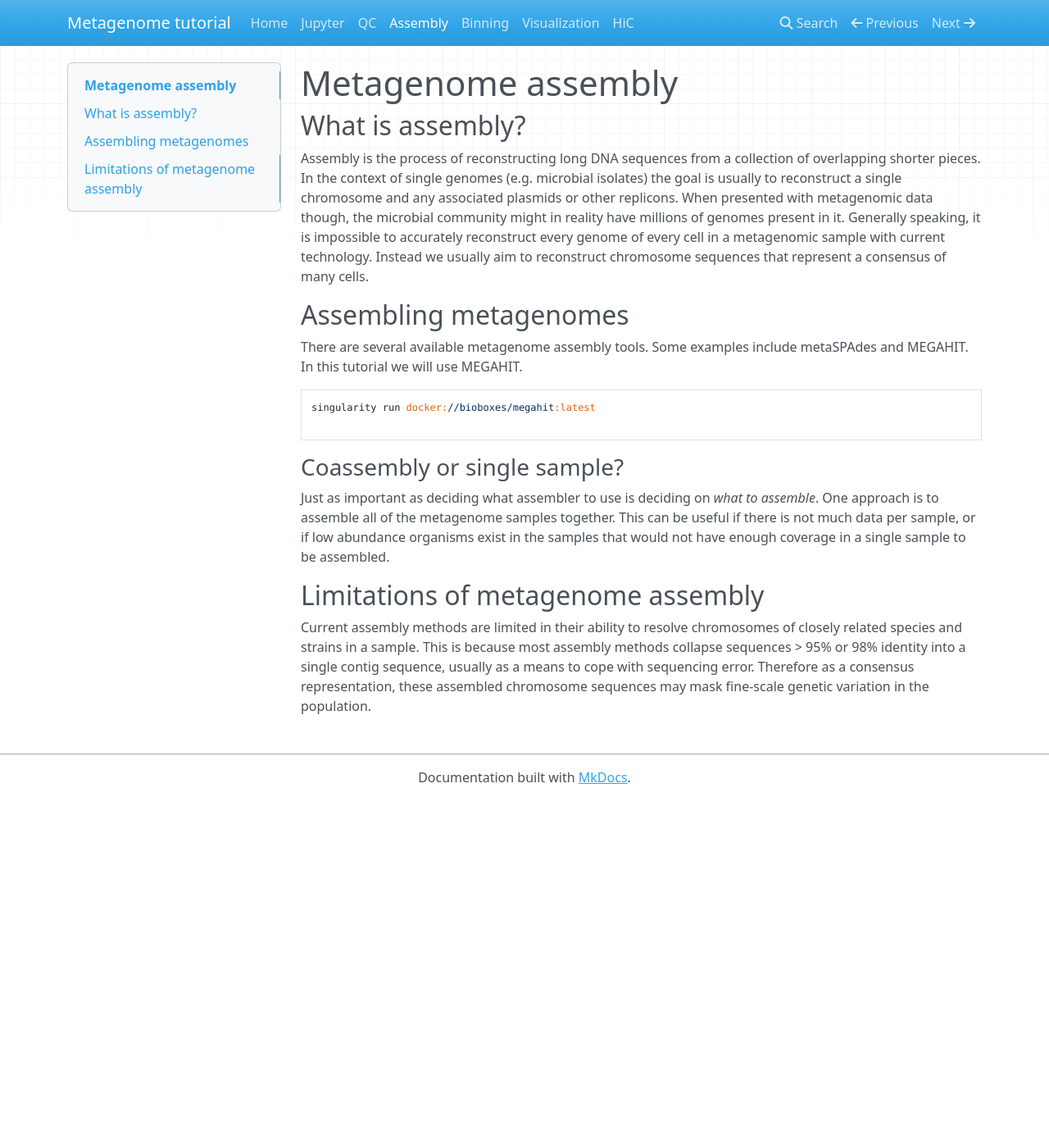
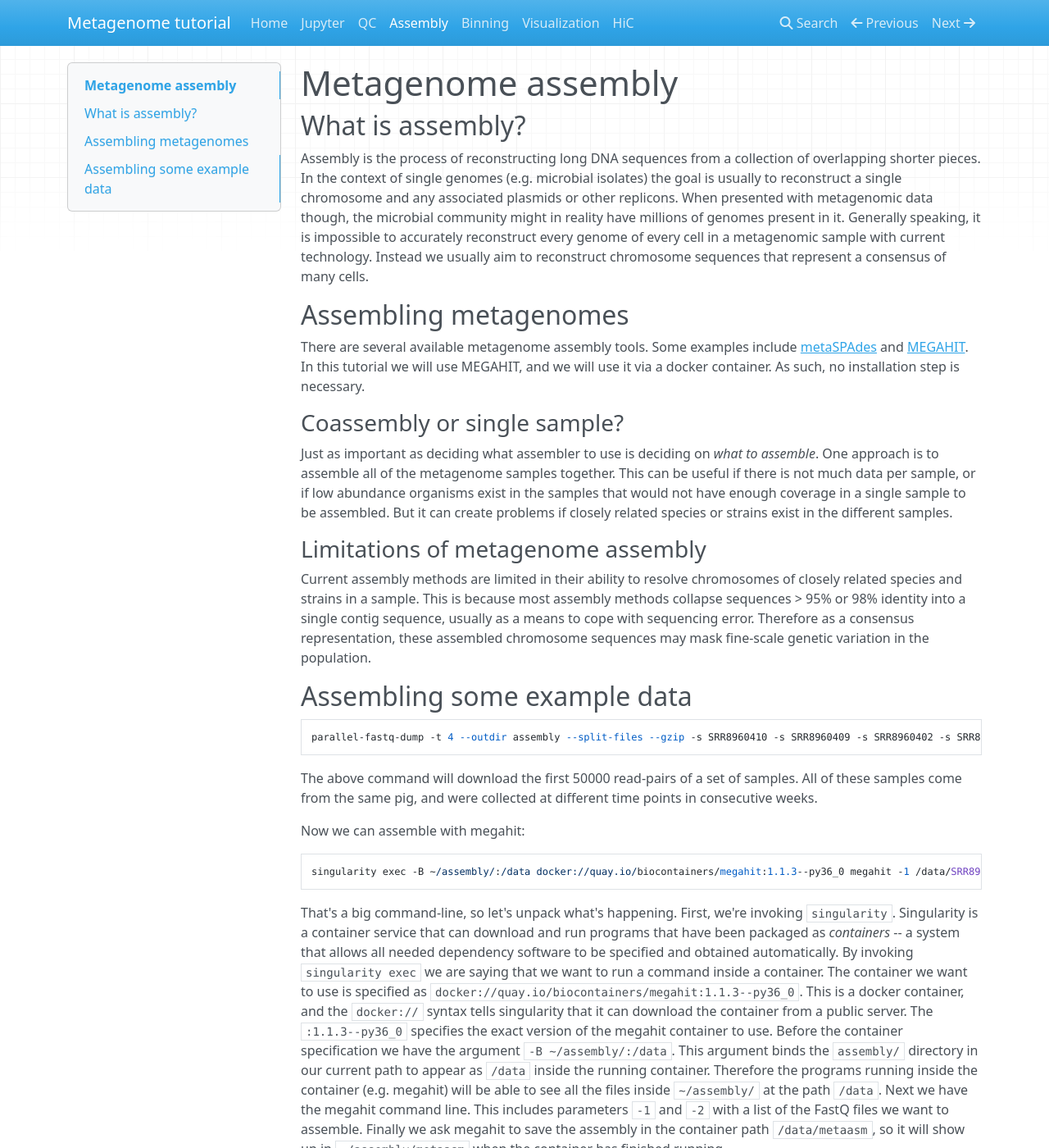
Before and after one commit to thegeneschool/metagenomics, an MkDocs documentation site: the page built from docs/assembly.md, in a window 1280 px wide and 1400 px high. Shown: the whole window at 82% size. Built offline with MkDocs 1.6.1, drawn with Linux system fonts in a browser that asks for light colours; nearby versions of some CDN libraries; old or Windows-style settings are respelled for this version of MkDocs; some of the changed text lies outside the part shown.

Commit message:
[AD] first complete draft of assembly

````diff
--- a/docs/assembly.md
+++ b/docs/assembly.md
@@ -11,23 +11,37 @@ Instead we usually aim to reconstruct chromosome sequences that represent a cons
 ## Assembling metagenomes
 
 There are several available metagenome assembly tools.
-Some examples include metaSPAdes and MEGAHIT.
-In this tutorial we will use MEGAHIT.
-
-```
-singularity run docker://bioboxes/megahit:latest
-
-```
+Some examples include [metaSPAdes](http://bioinf.spbau.ru/metaspades) and [MEGAHIT](https://github.com/voutcn/megahit).
+In this tutorial we will use MEGAHIT, and we will use it via a docker container.
+As such, no installation step is necessary.
 
 ### Coassembly or single sample?
 
 Just as important as deciding what assembler to use is deciding on _what to assemble_.
 One approach is to assemble all of the metagenome samples together.
 This can be useful if there is not much data per sample, or if low abundance organisms exist in the samples that would not have enough coverage in a single sample to be assembled.
+But it can create problems if closely related species or strains exist in the different samples.
 
-
-## Limitations of metagenome assembly
+### Limitations of metagenome assembly
 
 Current assembly methods are limited in their ability to resolve chromosomes of closely related species and strains in a sample.
 This is because most assembly methods collapse sequences > 95% or 98% identity into a single contig sequence, usually as a means to cope with sequencing error.
 Therefore as a consensus representation, these assembled chromosome sequences may mask fine-scale genetic variation in the population.
+
+## Assembling some example data
+
+```
+parallel-fastq-dump -t 4 --outdir assembly --split-files --gzip -s SRR8960410 -s SRR8960409 -s SRR8960402 -s SRR8960368 -s SRR8960420 -s SRR8960739 -s SRR8960679 -s SRR8960627 -s SRR8960591 -s SRR8960887 --minSpotId 0 --maxSpotId 50000
+```
+The above command will download the first 50000 read-pairs of a set of samples.
+All of these samples come from the same pig, and were collected at different time points in consecutive weeks.
+
+Now we can assemble with megahit:
+
+```
+singularity exec -B ~/assembly/:/data docker://quay.io/biocontainers/megahit:1.1.3--py36_0 megahit -1 /data/SRR8960410_1.fastq.gz,/data/SRR8960409_1.fastq.gz,/data/SRR8960402_1.fastq.gz,/data/SRR8960368_1.fastq.gz,/data/SRR8960420_1.fastq.gz,/data/SRR8960739_1.fastq.gz,/data/SRR8960679_1.fastq.gz,/data/SRR8960627_1.fastq.gz,/data/SRR8960591_1.fastq.gz,/data/SRR8960887_1.fastq.gz -2 /data/SRR8960410_2.fastq.gz,/data/SRR8960409_2.fastq.gz,/data/SRR8960402_2.fastq.gz,/data/SRR8960368_2.fastq.gz,/data/SRR8960420_2.fastq.gz,/data/SRR8960739_2.fastq.gz,/data/SRR8960679_2.fastq.gz,/data/SRR8960627_2.fastq.gz,/data/SRR8960591_2.fastq.gz,/data/SRR8960887_2.fastq.gz -o /data/metaasm
+```
+
+That's a big command-line, so let's unpack what's happening. First, we're invoking `singularity`. Singularity is a container service that can download and run programs that have been packaged as _containers_ -- a system that allows all needed dependency software to be specified and obtained automatically. By invoking `singularity exec` we are saying that we want to run a command inside a container. The container we want to use is specified as `docker://quay.io/biocontainers/megahit:1.1.3--py36_0`. This is a docker container, and the `docker://` syntax tells singularity that it can download the container from a public server. The `:1.1.3--py36_0` specifies the exact version of the megahit container to use. Before the container specification we have the argument `-B ~/assembly/:/data`. This argument binds the `assembly/` directory in our current path to appear as `/data` inside the running container. Therefore the programs running inside the container (e.g. megahit) will be able to see all the files inside `~/assembly/` at the path `/data`. Next we have the megahit command line. This includes parameters `-1` and `-2` with a list of the FastQ files we want to assemble. Finally we ask megahit to save the assembly in the container path `/data/metaasm`, so it will show up in `~/assembly/metaasm` when the container has finished running.
+
+At the end of this process we will have a metagenome assembly saved in the file `~/assembly/final.contigs.fa`. We will use this file for the next part of the tutorial where we learn to extract individual genomes from metagenomic data.
````
